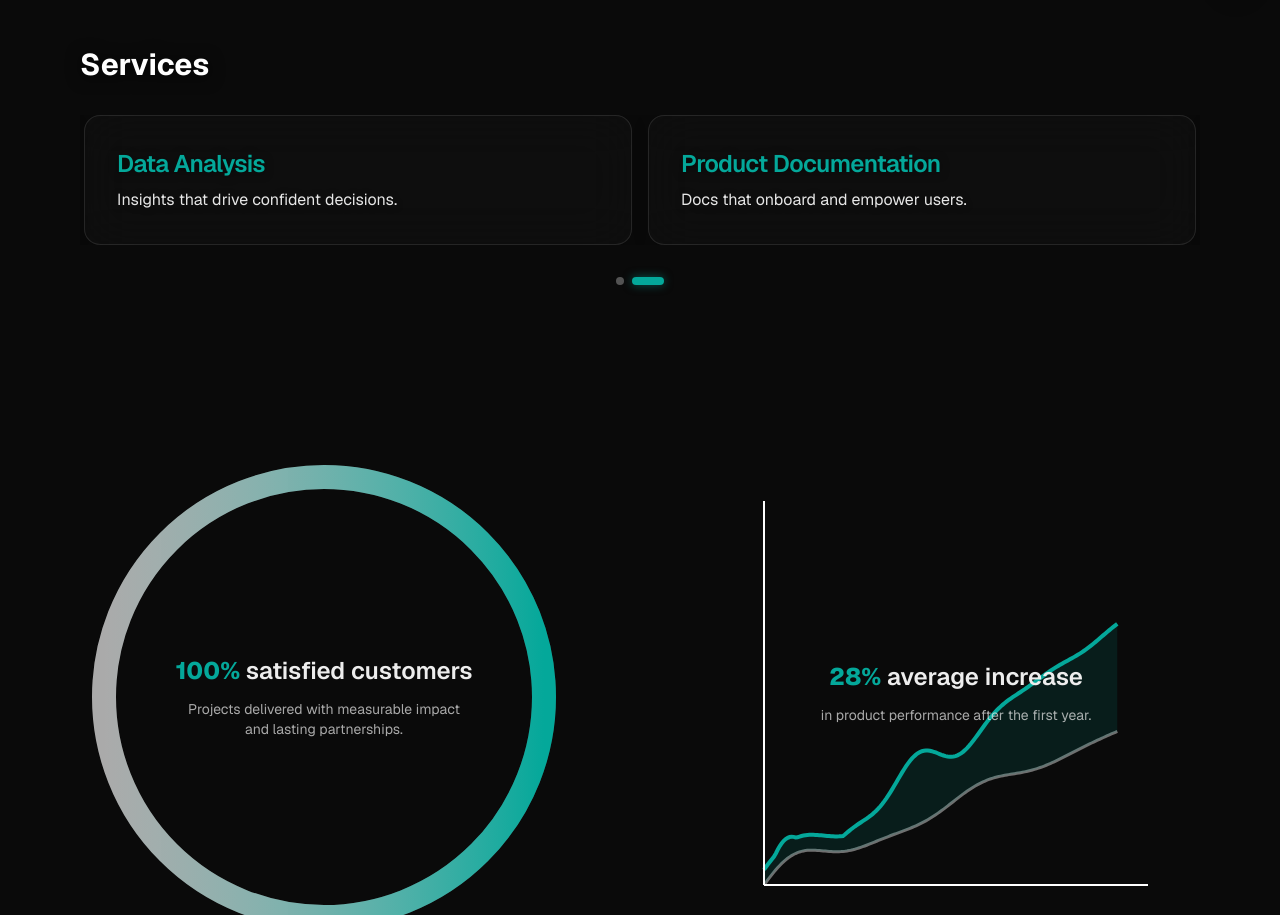
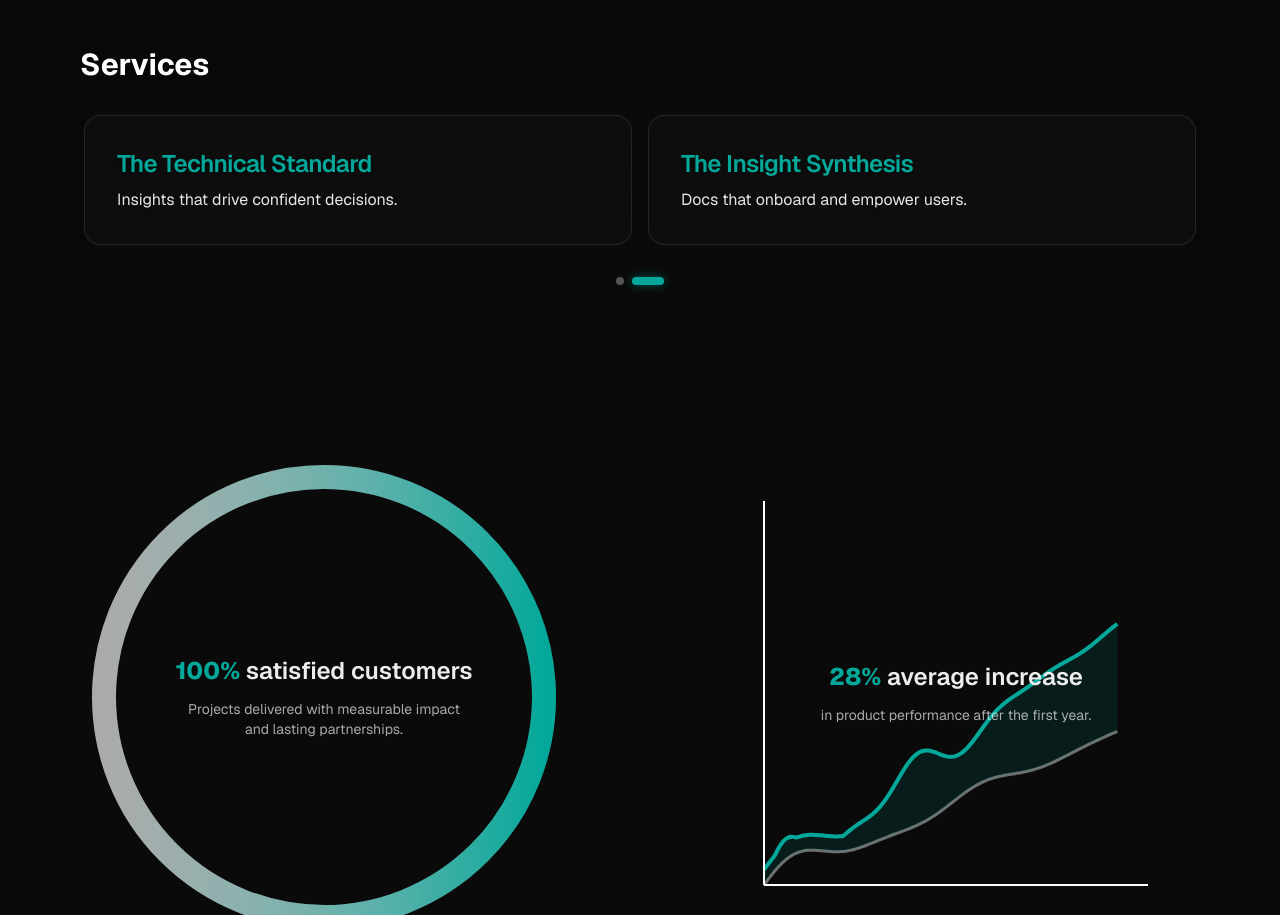
Before and after one commit to Drakhtar359/mozuk-site, a Next.js app in the folder apps/web/: page / in a window 1280 px wide. Shown: the part 786-1701 px from the top of the page. Built offline with nearby package versions, Linux system fonts and the light colour scheme.

Commit message:
Add clickable service cards linking to service pages on home page

```diff
--- a/apps/web/src/app/page.tsx
+++ b/apps/web/src/app/page.tsx
@@ -43,10 +43,10 @@ export default function Home() {
             <h2 className="text-3xl font-bold mb-8 text-white drop-shadow-[0_2px_8px_rgba(0,0,0,0.8)]">Services</h2>
             <ServicesCarousel
               services={[
-                { title: "Pitch Decks", description: "Investor-ready narratives and crisp visuals." },
-                { title: "Product Strategy", description: "Clear roadmaps and sharp positioning." },
-                { title: "Data Analysis", description: "Insights that drive confident decisions." },
-                { title: "Product Documentation", description: "Docs that onboard and empower users." },
+                { title: "The Clarity Audit", description: "Investor-ready narratives and crisp visuals.", href: "/clarityaudit" },
+                { title: "The Capital Alignment", description: "Clear roadmaps and sharp positioning.", href: "/capitalalignment" },
+                { title: "The Technical Standard", description: "Insights that drive confident decisions.", href: "/technicalstandard" },
+                { title: "The Insight Synthesis", description: "Docs that onboard and empower users.", href: "/insightsynthesis" },
               ]}
               autoMs={5000}
             />
--- a/apps/web/src/components/ServicesCarousel.tsx
+++ b/apps/web/src/components/ServicesCarousel.tsx
@@ -2,9 +2,12 @@
 
 import { useEffect, useMemo, useRef, useState } from "react";
 
+import Link from "next/link";
+
 type Service = {
   title: string;
   description: string;
+  href?: string;
 };
 
 type ServicesCarouselProps = {
@@ -70,7 +73,7 @@ export default function ServicesCarousel({ services, autoMs = 3000 }: ServicesCa
             <div key={pageIdx} className="w-full shrink-0 px-0 sm:px-1" style={{ width: `${100 / length}%` }}>
               <div className="grid grid-cols-1 sm:grid-cols-2 gap-4">
                 {pair.map((svc, idx) => (
-                  <ServiceCard key={idx} title={svc.title} description={svc.description} />)
+                  <ServiceCard key={idx} title={svc.title} description={svc.description} href={svc.href} />)
                 )}
               </div>
             </div>
@@ -86,8 +89,8 @@ export default function ServicesCarousel({ services, autoMs = 3000 }: ServicesCa
               key={idx}
               onClick={() => goToPage(idx)}
               className={`transition-all duration-300 rounded-full ${idx === displayIndex
-                  ? 'w-8 h-2 bg-[var(--brand)] shadow-[0_0_10px_rgba(4,168,154,0.5)]'
-                  : 'w-2 h-2 bg-white/30 hover:bg-white/50'
+                ? 'w-8 h-2 bg-[var(--brand)] shadow-[0_0_10px_rgba(4,168,154,0.5)]'
+                : 'w-2 h-2 bg-white/30 hover:bg-white/50'
                 }`}
               aria-label={`Go to page ${idx + 1}`}
             />
@@ -106,8 +109,8 @@ function chunkIntoPages<T>(items: T[], size: number): T[][] {
   return chunks;
 }
 
-function ServiceCard({ title, description }: { title: string; description: string }) {
-  return (
+function ServiceCard({ title, description, href }: { title: string; description: string; href?: string }) {
+  const content = (
     <div className="group relative rounded-2xl overflow-hidden border border-white/10 bg-white/[0.02] backdrop-blur-xl p-6 sm:p-8 hover:bg-white/[0.05] hover:border-[var(--brand)]/30 transition-all duration-300 shadow-[0_4px_16px_rgba(0,0,0,0.2)]">
       {/* Hover glow */}
       <div className="absolute inset-0 bg-gradient-to-br from-[var(--brand)]/5 via-transparent to-transparent opacity-0 group-hover:opacity-100 transition-opacity duration-300 rounded-2xl pointer-events-none"></div>
@@ -118,4 +121,14 @@ function ServiceCard({ title, description }: { title: string; description: strin
       </div>
     </div>
   );
+
+  if (href) {
+    return (
+      <Link href={href} className="block hover:scale-[1.02] transition-transform duration-300">
+        {content}
+      </Link>
+    );
+  }
+
+  return content;
 }
```
